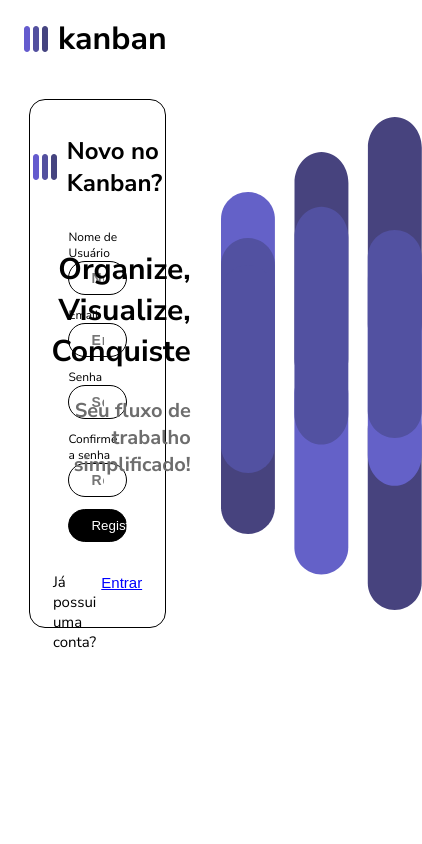
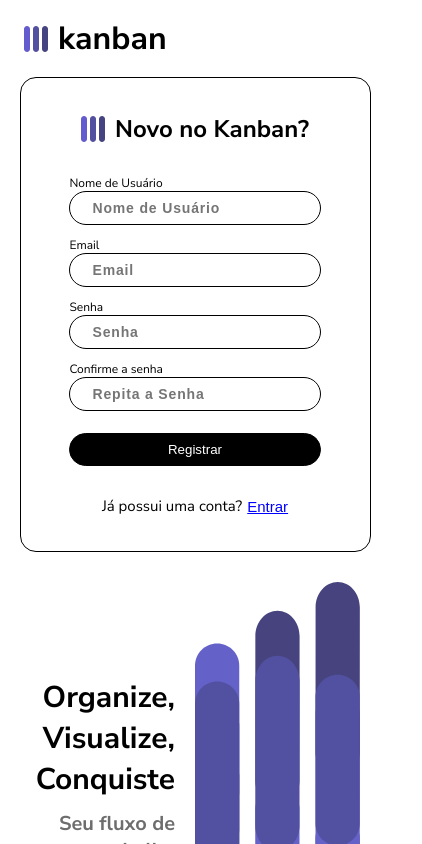
Before and after one commit to hugobatista27/Kanban, a React (Create React App) app in the folder front/: page / in a window 390 px wide. Shown: the top 844 px of the page, 422 px wide, since content can reach past the window. Built offline with nearby package versions, Linux system fonts and the light colour scheme.

Commit message:
css responsividade tela de login

```diff
--- a/front/src/loginScreen/Welcome.js
+++ b/front/src/loginScreen/Welcome.js
@@ -7,7 +7,7 @@ export default function Welcome() {
     return (
         <>
             <Header/>
-            <main className='welcome'>
+            <main className='wellcome'>
                 <BoxLogin/>
                 <Slogan/>
             </main>
--- a/front/src/loginScreen/style/_boxLogin.scss
+++ b/front/src/loginScreen/style/_boxLogin.scss
@@ -6,10 +6,6 @@
     border-radius: 30px;
 }
 
-.positionBoxLogin {
-    @include config.flex(center, center);
-    width: 50%;
-}
 #boxLogin {
     @include config.flex(center, center);
     flex-direction: column;
@@ -55,6 +51,7 @@
             width: 100%;
             background-color: black;
             color: white;
+            margin-top: 10px;
 
             &:hover {
                 transform: scale(1.04);
@@ -78,3 +75,23 @@
         }
     }
 }
+
+@media screen and (min-width: 600px){
+    .positionBoxLogin {
+        @include config.flex(flex-end, center);
+        width: 50%;
+    }
+    #boxLogin {
+
+    }
+}
+
+@media screen and (max-width: 599px){
+    .positionBoxLogin {
+        @include config.flex(center, center);
+        width: 100%;
+    }
+    #boxLogin {
+        width: 90%;
+    }
+}
--- a/front/src/loginScreen/style/_slogan.scss
+++ b/front/src/loginScreen/style/_slogan.scss
@@ -1,16 +1,14 @@
 @use '../../global-teste' as config;
 
 #boxSlogan {
-    @include config.flex(center, center);
-    gap: 30px;
-    width: 50%;
-    padding: 40px;
+    @include config.flex(flex-start, center);
+    gap: 20px;
     .slogan{
         @include config.flex(flex-start, flex-end);
         flex-direction: column;
-        gap: 25px;
+        gap: 10px;
 
-        width: 50%;
+        max-width: 220px;
         text-align: right;
         li {
             font-weight: 700;
@@ -22,7 +20,26 @@
             color: #6D6D6D;
         }
     }
-    img{
-        margin-right: 30px;
+
+}
+
+@media screen and (min-width: 600px){
+    #boxSlogan{
+        width: 50%;
+        img{
+            margin-right: 30px;
+            width: 50%;
+            max-width: 200px;
+        }
     }
 }
+@media screen and (max-width: 599px){
+    #boxSlogan{
+        width: 100%;
+        padding: 30px;
+        img{
+            margin-right: 0;
+            width: 50%;
+        }
+    }
+}
--- a/front/src/loginScreen/style/main.css
+++ b/front/src/loginScreen/style/main.css
@@ -14,13 +14,6 @@ header#welcome .logo {
   gap: 10px;
   height: 77px;
   padding: 0 24px;
-}
-
-.positionBoxLogin {
-  display: flex;
-  justify-content: center;
-  align-items: center;
-  width: 50%;
 }
 
 #boxLogin {
@@ -74,6 +67,7 @@ header#welcome .logo {
   width: 100%;
   background-color: black;
   color: white;
+  margin-top: 10px;
 }
 #boxLogin .formLogin button:hover, #boxLogin .formRegister button:hover {
   transform: scale(1.04);
@@ -97,21 +91,38 @@ header#welcome .logo {
   cursor: pointer;
 }
 
+@media screen and (min-width: 600px) {
+  .positionBoxLogin {
+    display: flex;
+    justify-content: flex-end;
+    align-items: center;
+    width: 50%;
+  }
+}
+@media screen and (max-width: 599px) {
+  .positionBoxLogin {
+    display: flex;
+    justify-content: center;
+    align-items: center;
+    width: 100%;
+  }
+  #boxLogin {
+    width: 90%;
+  }
+}
 #boxSlogan {
   display: flex;
-  justify-content: center;
+  justify-content: flex-start;
   align-items: center;
-  gap: 30px;
-  width: 50%;
-  padding: 40px;
+  gap: 20px;
 }
 #boxSlogan .slogan {
   display: flex;
   justify-content: flex-start;
   align-items: flex-end;
   flex-direction: column;
-  gap: 25px;
-  width: 50%;
+  gap: 10px;
+  max-width: 220px;
   text-align: right;
 }
 #boxSlogan .slogan li {
@@ -123,16 +134,36 @@ header#welcome .logo {
   font-size: 20px;
   color: #6D6D6D;
 }
-#boxSlogan img {
-  margin-right: 30px;
+
+@media screen and (min-width: 600px) {
+  #boxSlogan {
+    width: 50%;
+  }
+  #boxSlogan img {
+    margin-right: 30px;
+    width: 50%;
+    max-width: 200px;
+  }
 }
-
+@media screen and (max-width: 599px) {
+  #boxSlogan {
+    width: 100%;
+    padding: 30px;
+  }
+  #boxSlogan img {
+    margin-right: 0;
+    width: 50%;
+  }
+}
 * {
   color: black;
 }
 
-main.welcome {
-  display: flex;
-  justify-content: space-around;
-  align-items: center;
+@media screen and (min-width: 600px) {
+  main.wellcome {
+    display: flex;
+    justify-content: space-around;
+    align-items: center;
+    gap: 50px;
+  }
 }/*# sourceMappingURL=main.css.map */
--- a/front/src/loginScreen/style/main.scss
+++ b/front/src/loginScreen/style/main.scss
@@ -7,6 +7,14 @@
     color: black;
 }
 
-main.welcome {
-    @include config.flex(space-around, center);
+
+@media screen and (min-width: 600px) {
+    main.wellcome {
+        @include config.flex(space-around, center);
+        gap: 50px;
+    }
 }
+
+@media screen and (max-width: 599px) {
+
+}
```
Also changed, not shown: 1 other file (tests, documents, lock files or other folders).
